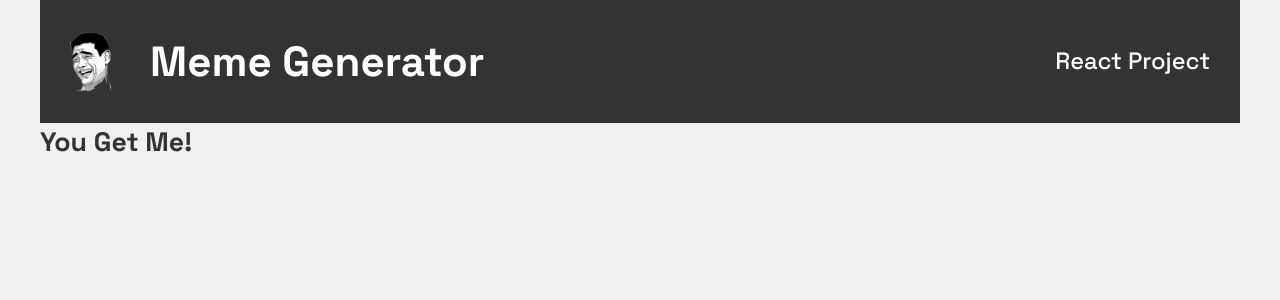
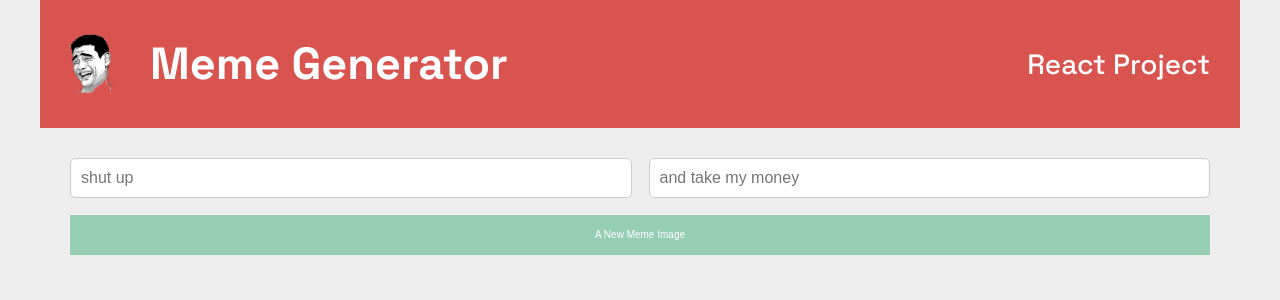
Before and after one commit to AnisBenFerhat/Meme-Generator, a React (Vite) app: page / in a window 1280 px wide. Shown: the top 300 px of the page. Built offline with nearby package versions, Linux system fonts and the light colour scheme.

Commit message:
feat: Create Form Component and General Style

```diff
--- a/src/App.jsx
+++ b/src/App.jsx
@@ -1,10 +1,11 @@
 import Header from './Components/Header';
+import Form from './Components/Form';
 
 function App() {
   return (
     <>
       <Header />
-      <h1>You Get Me!</h1>
+      <Form />
     </>
   );
 }
--- /dev/null
+++ b/src/Components/Form.jsx
@@ -0,0 +1,13 @@
+function Form() {
+  return (
+    <main>
+      <form className='form'>
+        <input type='text' className='form--input' placeholder='shut up' />
+        <input type='text' className='form--input' placeholder='and take my money' />
+        <button className='form--button'>A New Meme Image</button>
+      </form>
+    </main>
+  );
+}
+
+export default Form;
--- a/src/styles.css
+++ b/src/styles.css
@@ -1,3 +1,13 @@
+/* Define color variables */
+:root {
+  --primary-color: #96ceb4; /* Green color */
+  --secondary-color: #ffeead; /* Yellow color */
+  --accent-color: #d9534f; /* Red color */
+  --highlight-color: #ffad60; /* Orange color */
+  --text-color: #fff; /* White text color */
+}
+
+/* Body and general styles */
 * {
   box-sizing: border-box;
   margin: 0;
@@ -5,23 +15,23 @@
 }
 
 html {
-  font-size: 62.5%;
+  font-size: 62.5%; /* 1rem = 10px */
 }
 
 body {
   font-family: 'Space Grotesk', sans-serif;
-  font-size: 1.333rem;
+  font-size: 16px;
   line-height: 1.5;
-  background-color: #f0f0f0;
-  color: #333;
+  background-color: #eee;
+  color: var(--text-color);
   max-width: 1200px;
   margin: 0 auto;
 }
 
 /* Header styles */
 .header {
-  background-color: #333;
-  color: #fff;
+  background-color: var(--accent-color);
+  color: var(--text-color); /* Use white text color */
   display: flex;
   align-items: center;
   padding: 30px;
@@ -35,13 +45,45 @@ body {
 }
 
 .header--title {
-  font-size: 4.209rem;
+  font-size: 4.5rem; /* Updated font size for laptop */
   margin-right: auto;
 }
 
 .header--subtitle {
-  font-size: 2.369rem;
+  font-size: 2.8rem; /* Updated font size for laptop */
   font-weight: 500;
+}
+
+/* Form styles */
+.form {
+  display: grid;
+  grid-template-rows: 40px 40px;
+  grid-template-columns: 1fr 1fr;
+  gap: 17px;
+  padding: 30px;
+}
+
+.form--input {
+  padding: 10px;
+  font-size: 1.6rem;
+  border: 1px solid #ccc;
+  border-radius: 5px;
+}
+
+.form--button {
+  grid-column: 1 / -1;
+  background-color: var(--primary-color); /* Use the green primary color */
+  color: var(--text-color); /* Use white text color for contrast */
+  padding: 10px 20px;
+  font-size: 1rem;
+  border: none;
+  cursor: pointer;
+  transition: background-color 0.3s ease;
+
+  /* Add a hover effect */
+  &:hover {
+    background-color: var(--highlight-color); /* Use the orange highlight color on hover */
+  }
 }
 
 /* Media Queries for different screen sizes */
```
